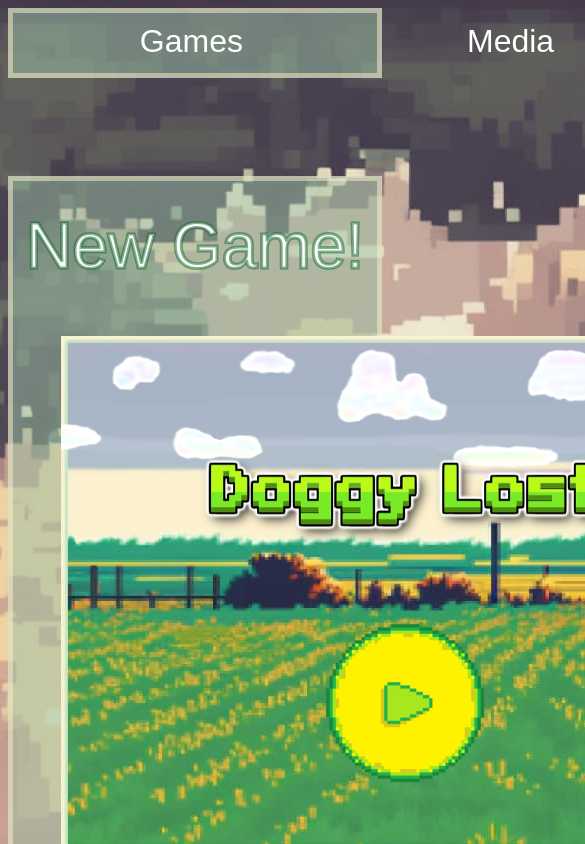
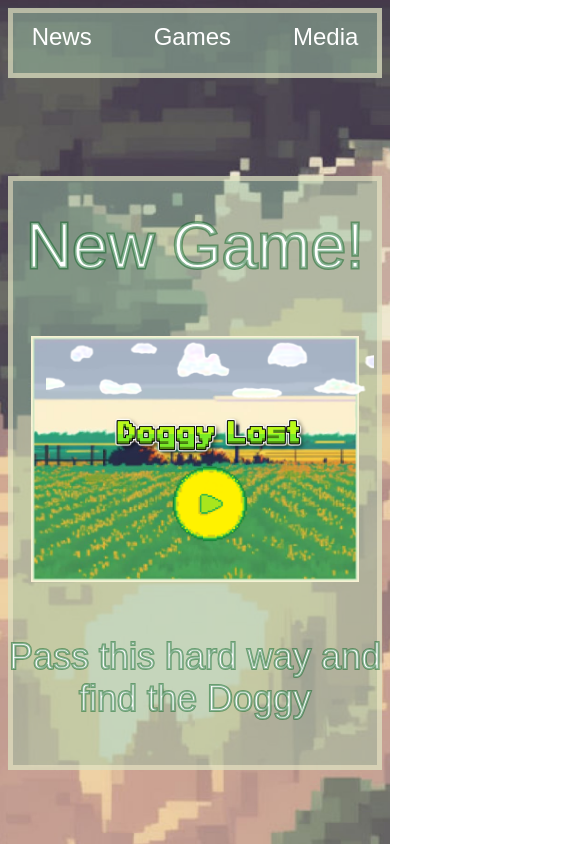
Before and after one commit to LiruOvO/Site-with-my-games, a plain HTML site: page index.html in a window 390 px wide. Shown: the top 844 px of the page, 585 px wide, since content can reach past the window. Drawn offline with Linux system fonts and the light colour scheme; a web font is replaced by a local one.

Commit message:
Update main-styles.css

```diff
--- a/css/main-styles.css
+++ b/css/main-styles.css
@@ -230,3 +230,72 @@ footer{
 .icons.inst:hover {
     content: url(/img/main-page/instagram-after.png);
 }
+
+/*Адаптація*/
+@media (max-width: 768px) {
+  /* Зміни для мобільних пристроїв */
+  .main.rectangle, .rectangle, .feedback.rectangle{
+    width: auto;
+    margin-left: auto;
+    margin-right: auto;
+
+  }
+  .header-link{
+    font-size: 24px;
+    margin: 0 auto;
+    padding: auto;
+}
+.dog-img, .player-img, .main-info.info{
+    display: none;
+}
+.main-info{
+    position: absolute;
+    top: 600px;
+    left: 0;
+    right: 0;
+    font-size: 36px;
+    text-align: center;
+    font-weight: 400;
+    -webkit-text-stroke: 2px #0C652580;
+}
+.main.rectangle{
+    margin-top: 98px;
+    height: 584px;
+}
+h2{
+    font-size: auto;
+}
+.image-container{
+    display: flex;
+    justify-content: center;
+}
+.dl-screen, .dl-clouds{
+    margin: 0;
+    width: 328px;
+    height: auto;
+}
+.dl-clouds, .dl-name, .dl-btn{
+    left: 54%;
+    transform: translateX(-50%);
+}
+.dl-btn{
+    top: 130px;
+    width: 76px;
+}
+.dl-name{
+    top: 80px;
+    width: 202px;
+}
+.email-rectangle, .text-rectangle{
+    width: auto;
+}
+button{
+    width: auto;
+}
+.feedback.rectangle{
+    height: auto;
+}
+.footer-info p{
+    display: none;
+}
+}
```
